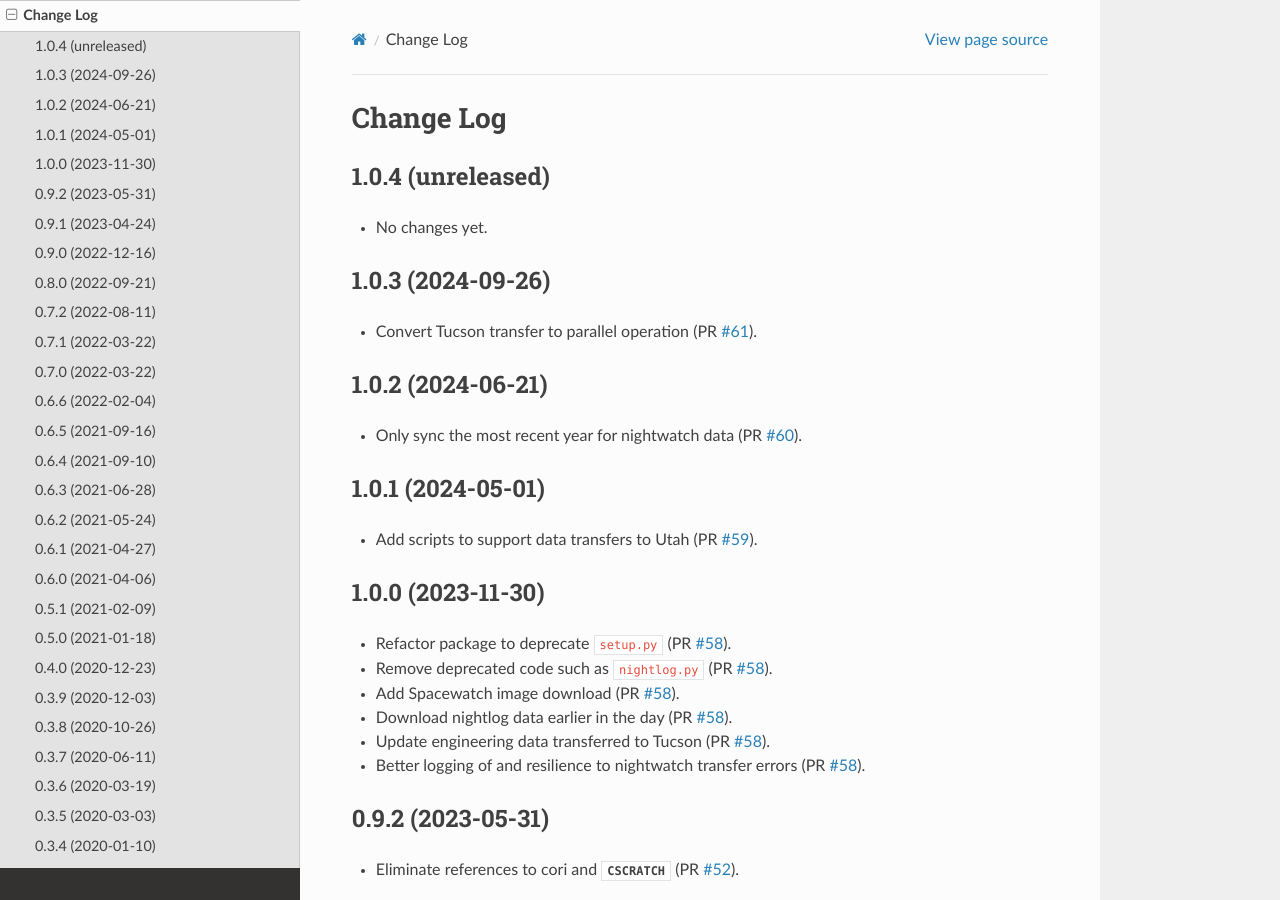
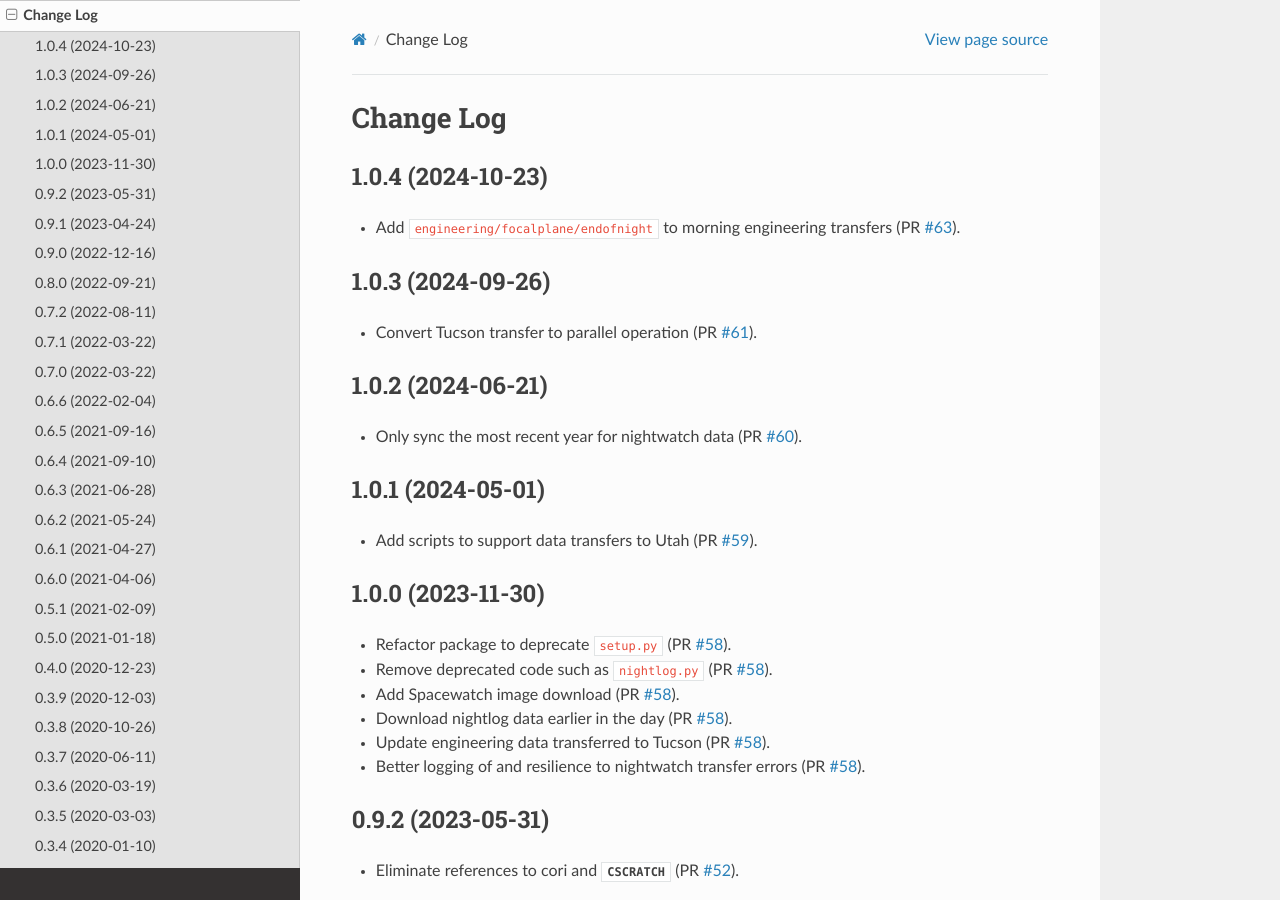
Before and after one commit to desihub/desitransfer, a Sphinx documentation site: the page built from doc/changes.rst, in a window 1280 px wide and 900 px high. Built offline with Sphinx 7.4.7 and the Read the Docs theme 3.1.0, drawn with Linux system fonts in a browser that asks for light colours.

Commit message:
update change log

```diff
--- a/doc/changes.rst
+++ b/doc/changes.rst
@@ -2,10 +2,12 @@
 Change Log
 ==========
 
-1.0.4 (unreleased)
+1.0.4 (2024-10-23)
 ------------------
 
-* No changes yet.
+* Add ``engineering/focalplane/endofnight`` to morning engineering transfers (PR `#63`_).
+
+.. _`#63`: https://github.com/desihub/desitransfer/pull/63
 
 1.0.3 (2024-09-26)
 ------------------
```
